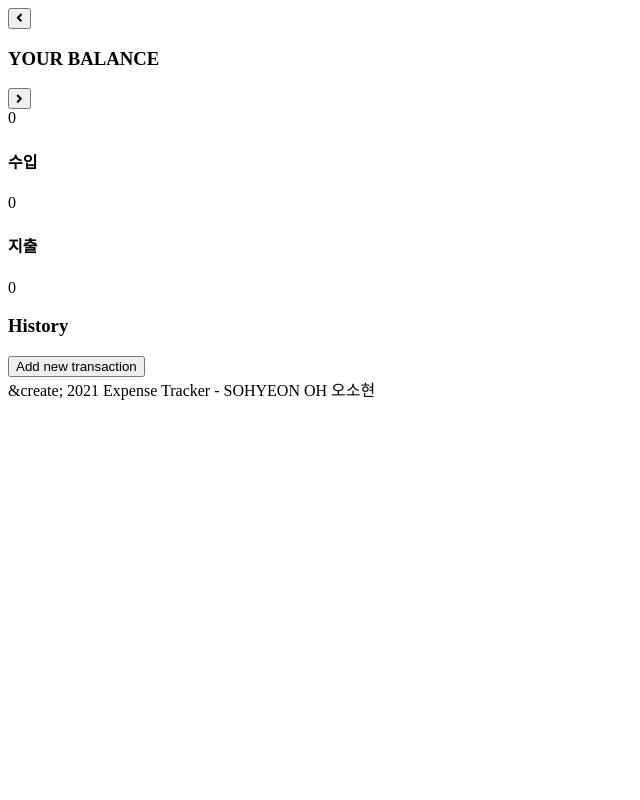
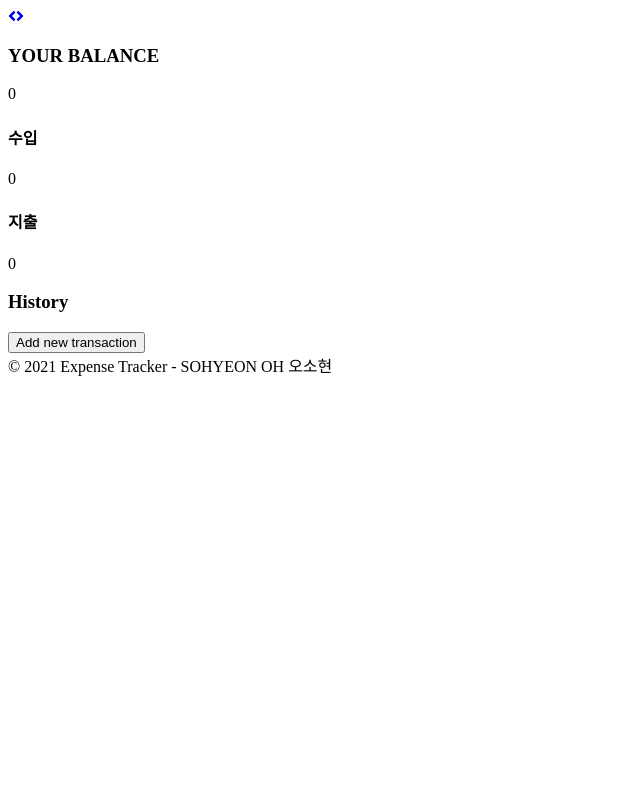
Before and after one commit to SOHYEON00/Expense-Tracker, a React (Create React App) app: page / in a window 1280 px wide. Shown: the top 800 px of the page, without its empty margins (0-640 px from the left). Built offline with nearby package versions, Linux system fonts and the light colour scheme; no server answers; the database is empty.

Commit message:
feat: Route 기능 완성 세팅 - 메인페이지

```diff
--- a/src/App.js
+++ b/src/App.js
@@ -6,7 +6,7 @@ function App() {
     <main className="App">
     <AppRouter />
     <footer>
-      &create; {new Date().getFullYear()} Expense Tracker - SOHYEON OH 오소현
+      &copy; {new Date().getFullYear()} Expense Tracker - SOHYEON OH 오소현
     </footer>
     </main>
   );
--- a/src/routes/MainPage.js
+++ b/src/routes/MainPage.js
@@ -26,7 +26,7 @@ function MainPage() {
 
     return (
       <>
-        <Nav />
+        <h3>YOUR BALANCE</h3>
         <Balance transactions={transactions} />
         <h3>History</h3>
         <History transactions={transactions} />
--- a/src/routes/Nav.js
+++ b/src/routes/Nav.js
@@ -1,15 +1,20 @@
 import React from 'react';
+import {Link} from 'react-router-dom';
 import { FontAwesomeIcon } from '@fortawesome/react-fontawesome';
 import { faAngleRight, faAngleLeft } from '@fortawesome/free-solid-svg-icons';
 
 function Nav() {
     return (
-        <nav>
-          <button><FontAwesomeIcon icon={faAngleLeft}/></button>
-          <h3>YOUR BALANCE</h3>
-          <button><FontAwesomeIcon icon={faAngleRight}/></button>
-        </nav>
-    )
+      <nav>
+        <Link to="/settings">
+          <FontAwesomeIcon icon={faAngleLeft} />
+        </Link>
+        <span></span>
+        <Link to="/">
+          <FontAwesomeIcon icon={faAngleRight} />
+        </Link>
+      </nav>
+    );
 }
 
 export default Nav
--- a/src/routes/Router.js
+++ b/src/routes/Router.js
@@ -1,14 +1,16 @@
 import React from 'react';
 import {HashRouter as Router, Route, Switch} from "react-router-dom";
-import Setting from "routes/Setting";
+import Settings from "routes/Settings";
 import MainPage from "routes/MainPage";
+import Nav from './Nav';
 
 function AppRouter() {
     return (
       <Router>
+        <Nav />
         <Switch>
-          <Route exact path="/setting">
-              <Setting />
+          <Route exact path="/settings">
+              <Settings />
           </Route>
           <Route exact path="/">
               <MainPage/>
--- a/src/routes/Setting.js
+++ /dev/null
@@ -1,11 +0,0 @@
-import React from 'react'
-
-function Setting() {
-    return (
-        <div>
-
-        </div>
-    )
-}
-
-export default Setting
--- /dev/null
+++ b/src/routes/Settings.js
@@ -0,0 +1,14 @@
+import React from 'react'
+
+function Settings() {
+    return (
+        <>
+        <h3>SETTINGS</h3>
+         <article>
+             <h3>카테고리 설정</h3>
+        </article>
+        </>
+    )
+}
+
+export default Settings
```
Also changed, not shown: src/Router.js (deleted), 1 other file (tests, documents, lock files or other folders).
